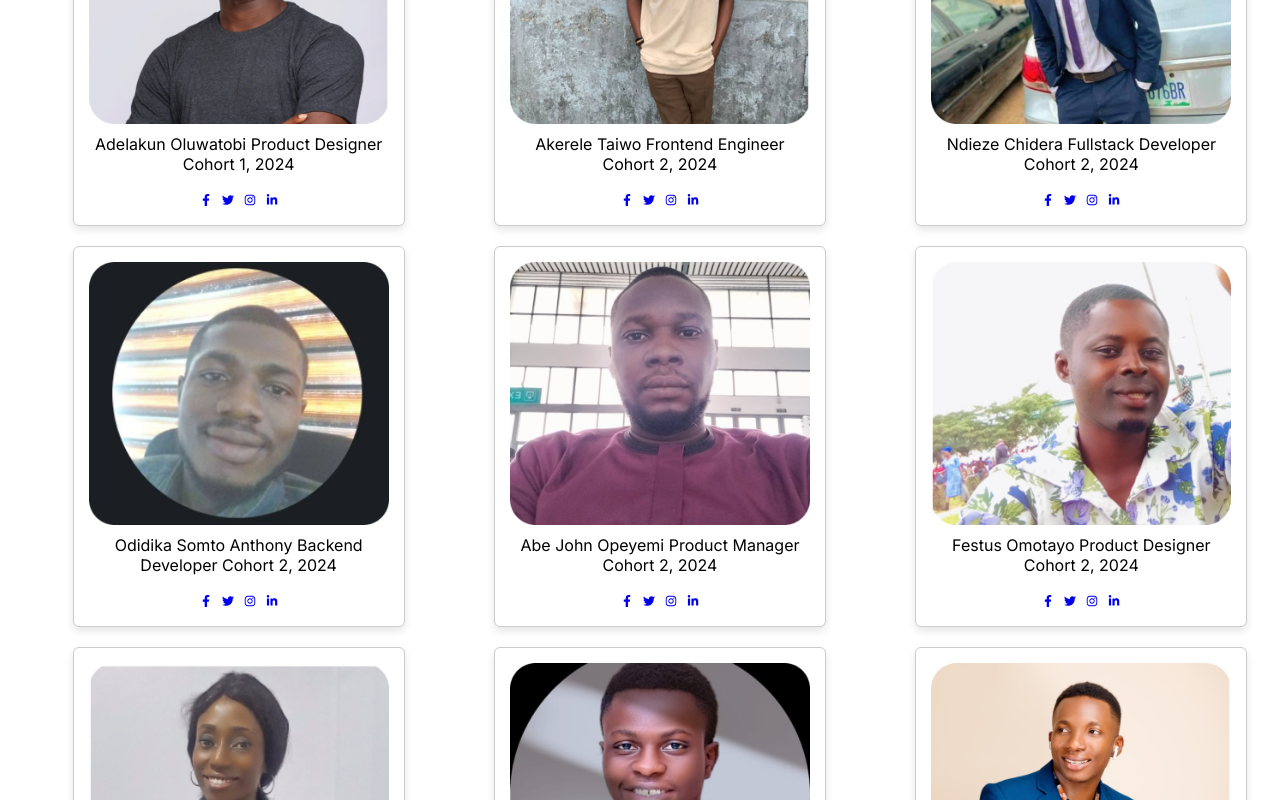
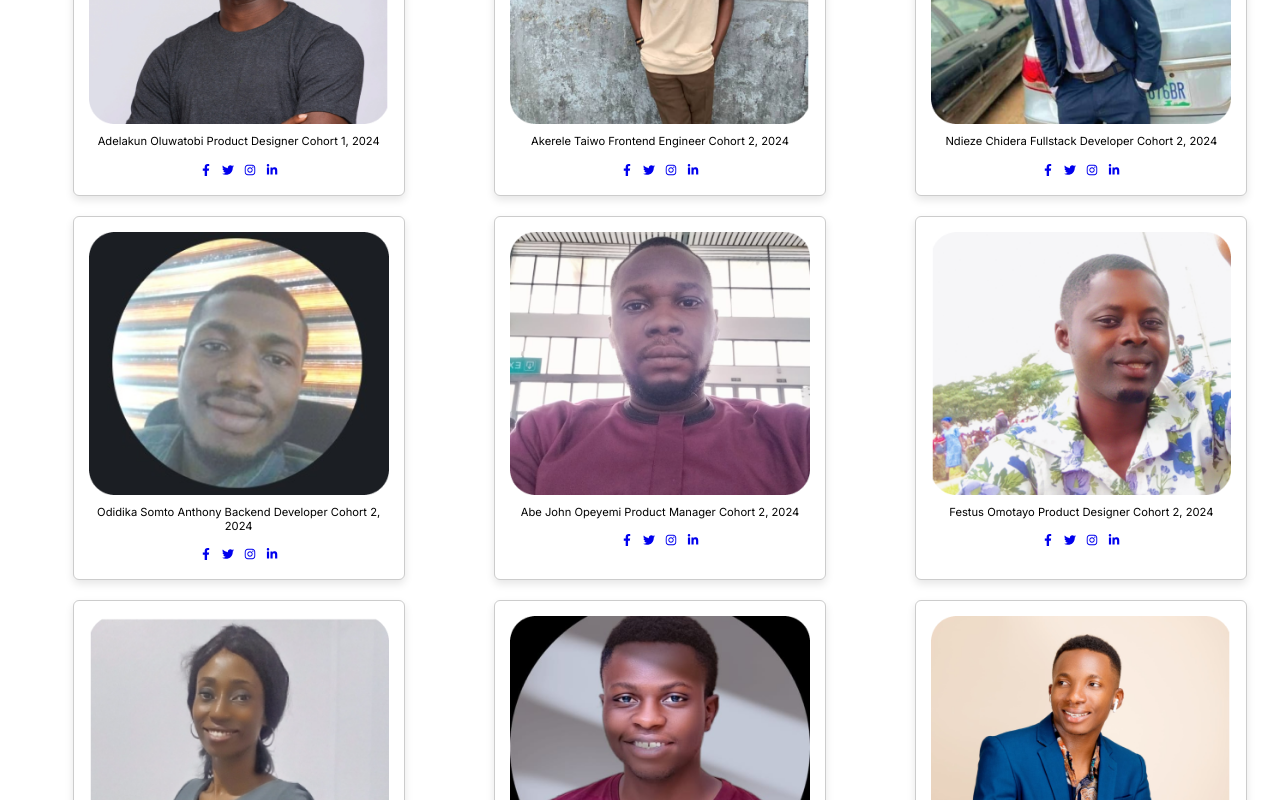
Before and after one commit to jamorTech/jamorTech-web, a Next.js app: page /hiretech in a window 1280 px wide. Shown: the part 800-1600 px from the top of the page. Built offline with nearby package versions, Linux system fonts and the light colour scheme.

Commit message:
hire a techie web feature

```diff
--- a/src/app/hiretech/page.module.css
+++ b/src/app/hiretech/page.module.css
@@ -89,7 +89,7 @@
 /* Card text styling */
 .cardText {
   margin-top: 10px; /* Space between image and text */
-  font-size: 1rem;
+  font-size: 0.7rem;
   text-align: center; /* Center the card text */
   color: black;
 }
```
